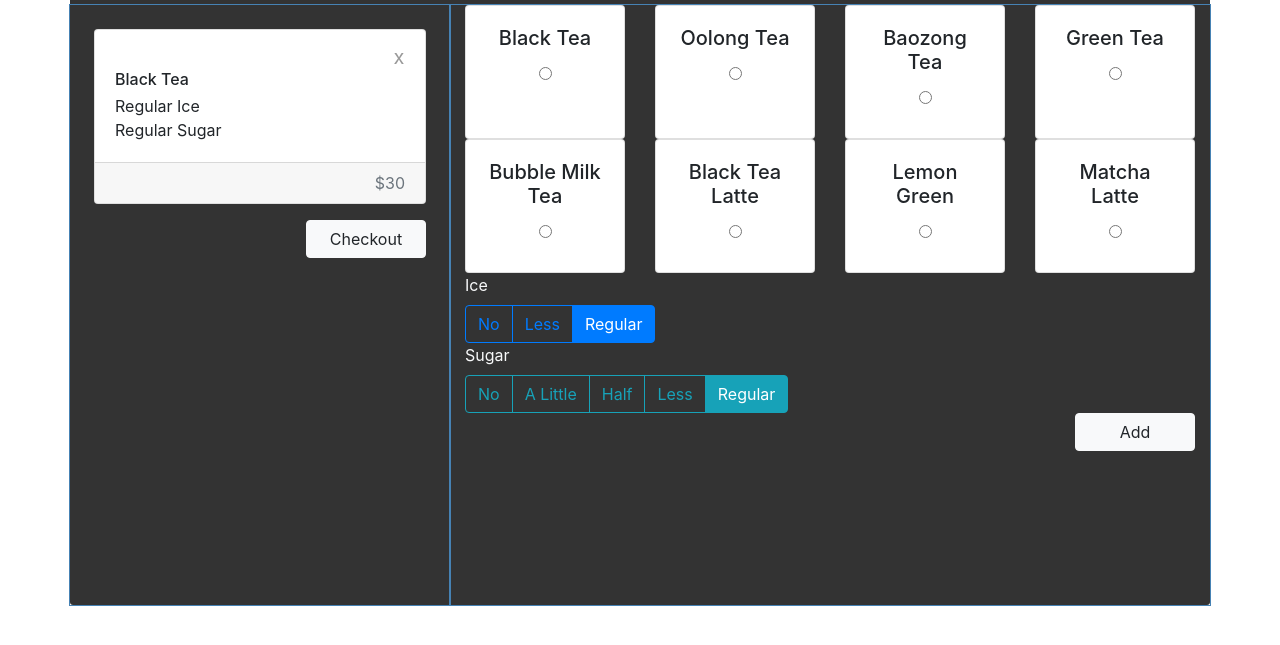
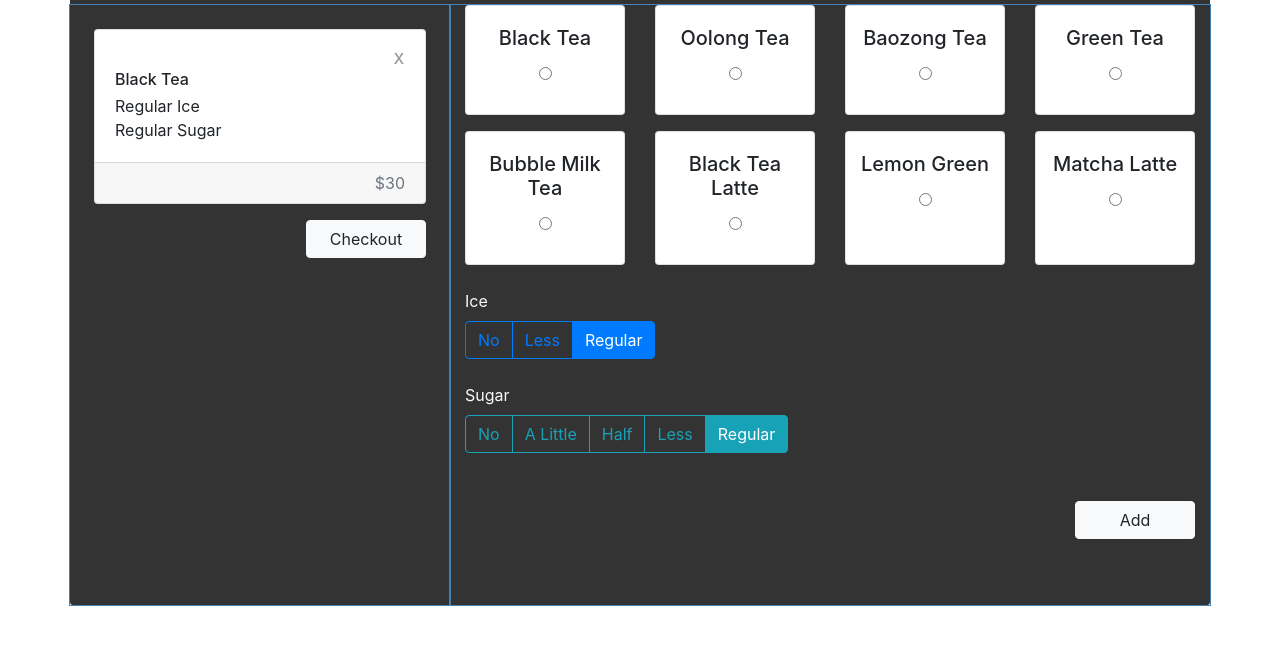
Before and after one commit to syeh1803/POS-system, a plain HTML site: page index.html in a window 1280 px wide. Shown: the part 65-710 px from the top of the page. Drawn offline with nearby package versions, Linux system fonts and the light colour scheme.

Commit message:
Add spacing utility in drink menu

```diff
--- a/index.html
+++ b/index.html
@@ -42,29 +42,29 @@
             </div> <!-- left side order list -->
             <!-- right side menu -->
             <div class="col-md-8">
-                <section class="menu">
+                <section class="menu mb-4">
                     <!-- first row of menu -->
-                    <div class="card-deck">
+                    <div class="card-deck mb-3">
                         <div class="card text-center">
-                            <label class="card-body">
+                            <label class="card-body px-2">
                                 <h5 class="card-title">Black Tea</h5>
                                 <input type="radio" name="drink" value="Black Tea">
                             </label>
                         </div>
                         <div class="card text-center">
-                            <label class="card-body">
+                            <label class="card-body px-2">
                                 <h5 class="card-title">Oolong Tea</h5>
                                 <input type="radio" name="drink" value="Oolong Tea">
                             </label>
                         </div>
                         <div class="card text-center">
-                            <label class="card-body">
+                            <label class="card-body px-2">
                                 <h5 class="card-title">Baozong Tea</h5>
                                 <input type="radio" name="drink" value="Baozong Tea">
                             </label>
                         </div>
                         <div class="card text-center">
-                            <label class="card-body">
+                            <label class="card-body px-2">
                                 <h5 class="card-title">Green Tea</h5>
                                 <input type="radio" name="drink" value="Green Tea">
                             </label>
@@ -73,25 +73,25 @@
                     <!-- second row of menu -->
                     <div class="card-deck">
                         <div class="card text-center">
-                            <label class="card-body">
+                            <label class="card-body px-2">
                                 <h5 class="card-title">Bubble Milk Tea</h5>
                                 <input type="radio" name="drink" value="Bubble Milk Tea">
                             </label>
                         </div>
                         <div class="card text-center">
-                            <label class="card-body">
+                            <label class="card-body px-2">
                                 <h5 class="card-title">Black Tea Latte</h5>
                                 <input type="radio" name="drink" value="Black Tea Latte">
                             </label>
                         </div>
                         <div class="card text-center">
-                            <label class="card-body">
+                            <label class="card-body px-2">
                                 <h5 class="card-title">Lemon Green</h5>
                                 <input type="radio" name="drink" value="Lemon Green">
                             </label>
                         </div>
                         <div class="card text-center">
-                            <label class="card-body">
+                            <label class="card-body px-2">
                                 <h5 class="card-title">Matcha Latte</h5>
                                 <input type="radio" name="drink" value="Matcha Latte">
                             </label>
@@ -99,7 +99,7 @@
                     </div>
                 </section>
                 <!-- ice options Bootstrap button group -->
-                <section class="ice">
+                <section class="ice mb-4">
                     <label class="d-block text-light">Ice</label>
                     <div class="btn-group btn-group-toggle" data-toggle="buttons">
                         <label class="btn btn-outline-primary">
@@ -114,7 +114,7 @@
                     </div>
                 </section>
                 <!-- sugar options Bootstrap button group -->
-                <section class="sugar">
+                <section class="sugar mb-5">
                     <label class="d-block text-light">Sugar</label>
                     <div class="btn-group btn-group-toggle" data-toggle="buttons">
                         <label class="btn btn-outline-info">
```
